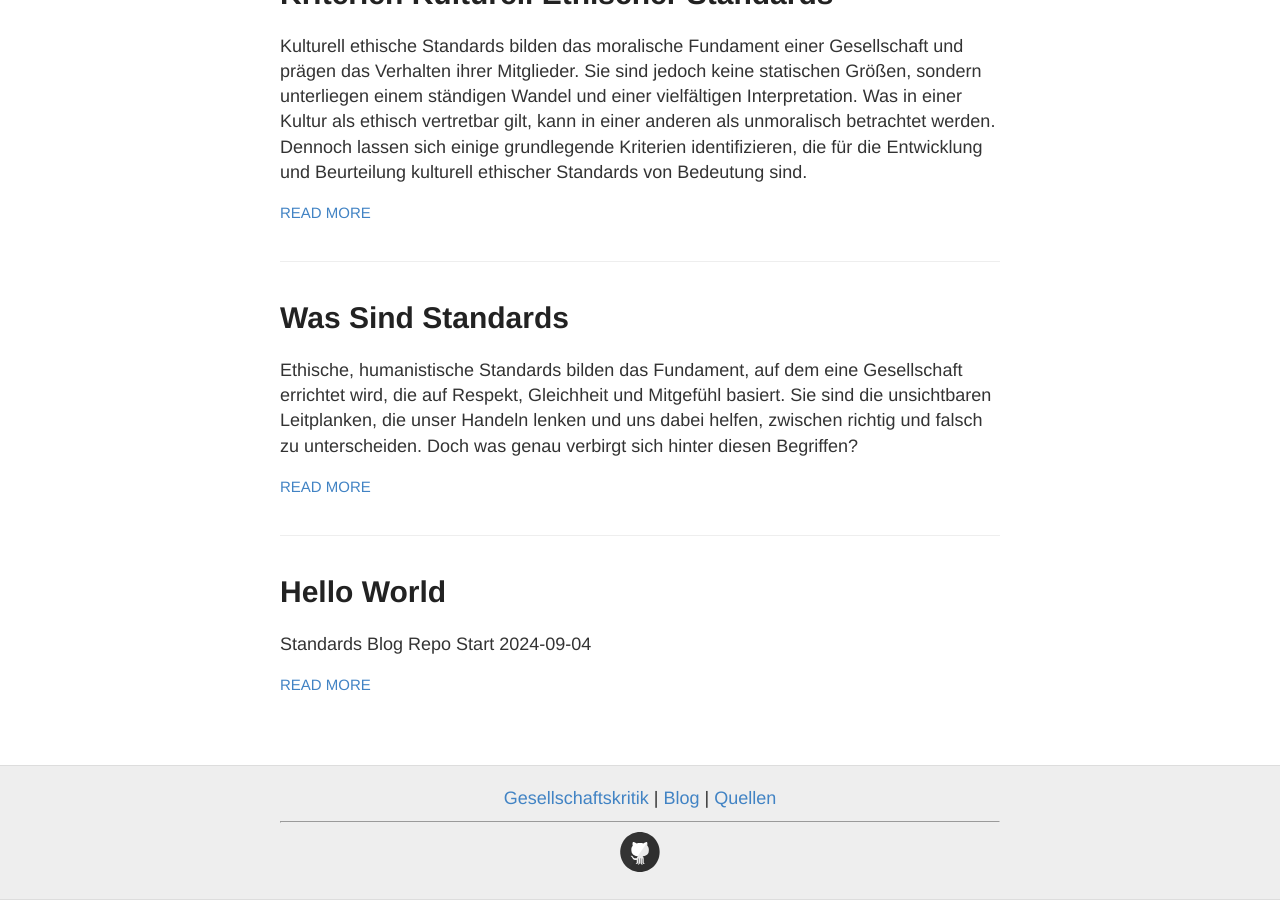
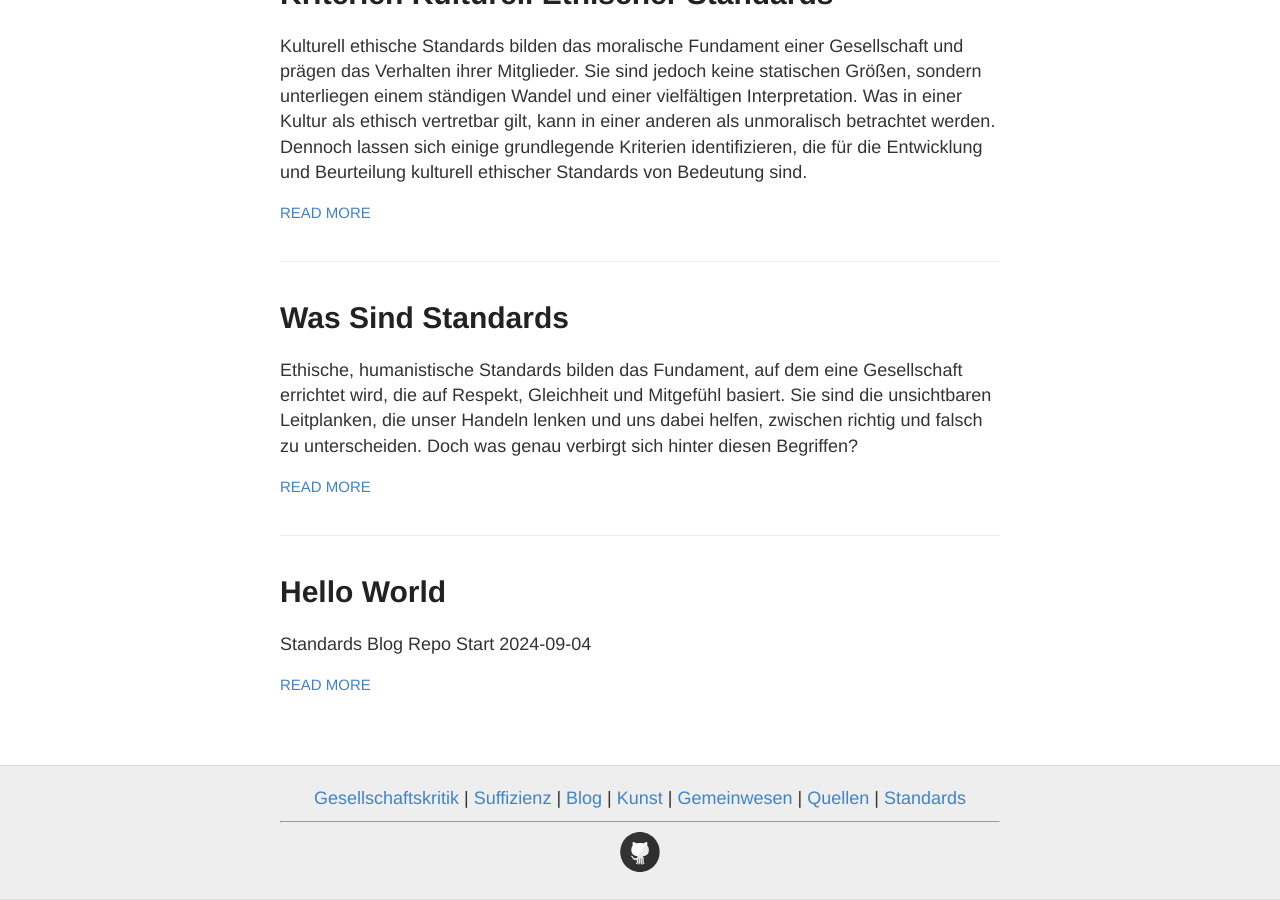
Before and after one commit to S2030c/standards, a Jekyll site: the page built from index.html, in a window 1280 px wide and 900 px high, scrolled down 955 px. Built offline with Jekyll 4.4.1, drawn with Linux system fonts in a browser that asks for light colours.

Commit message:
Update footerlinks.html

```diff
--- a/_includes/footerlinks.html
+++ b/_includes/footerlinks.html
@@ -1,5 +1,13 @@
 <a href="https://s2030c.github.io/gesellschaftskritik/" title="Kritik über Gesellschaft">Gesellschaftskritik</a>
 |
-<a href="https://s2030c.github.io/blog/" title="Blog von Sven">Blog</a>
+<a href="https://s2030c.github.io/suffizienz/" title="Erkunden von Genügsamkeit als Lebensphilosophie">Suffizienz</a>
+|
+<a href="https://s2030c.github.io/blog/" title="Blog von Sven (Allgemein)">Blog</a>
+|
+<a href="https://s2030c.github.io/kunst/" title="Leben ist Kunst, Kunst ist Leben, Der Weg ist Kunst">Kunst</a>
+|
+<a href="https://s2030c.github.io/gemeinwesen/" title="Das Gemeinwesen ist ein zentraler Aspekt unserer Existenz">Gemeinwesen</a>
 |
 <a href="https://s2030c.github.io/quellen/" title="Quellen von Information und Daten">Quellen</a>
+|
+<a href="https://s2030c.github.io/standards/" title="Ethisch kulturell soziale Standards">Standards</a>
```
